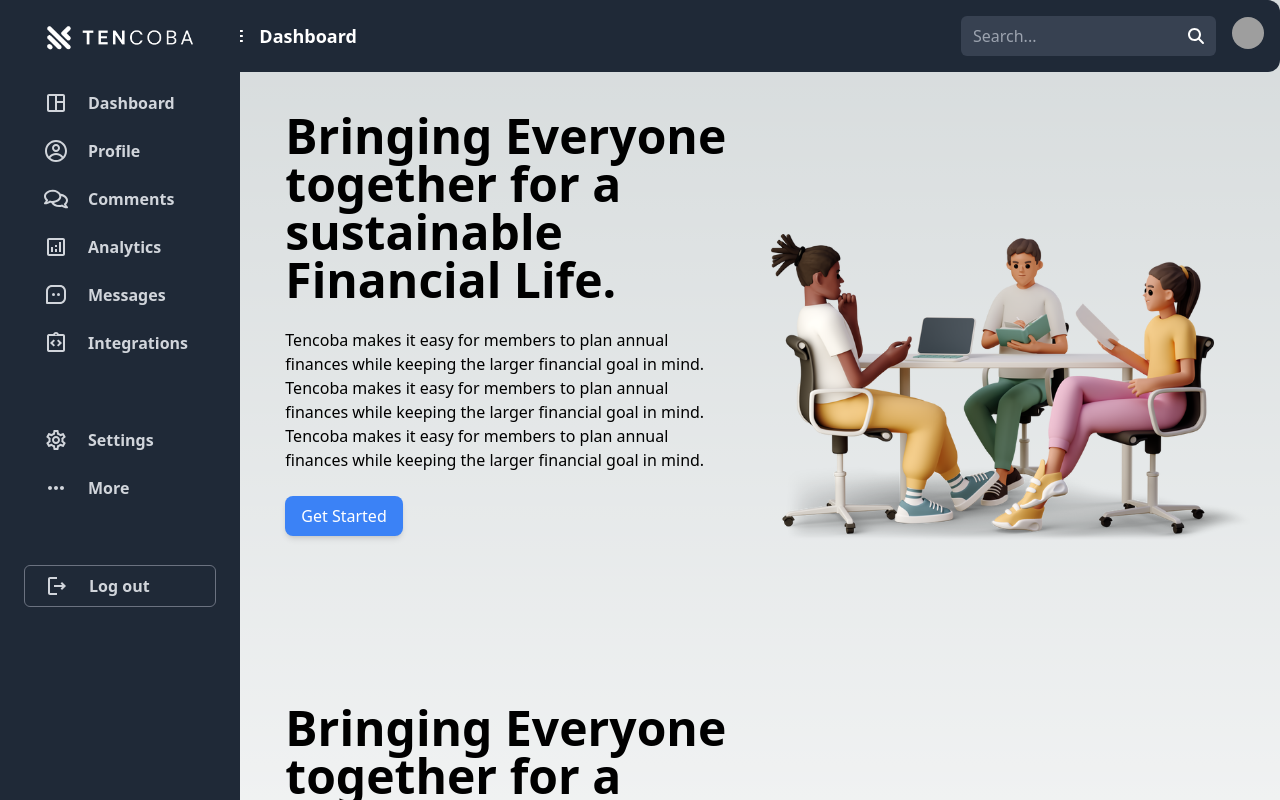
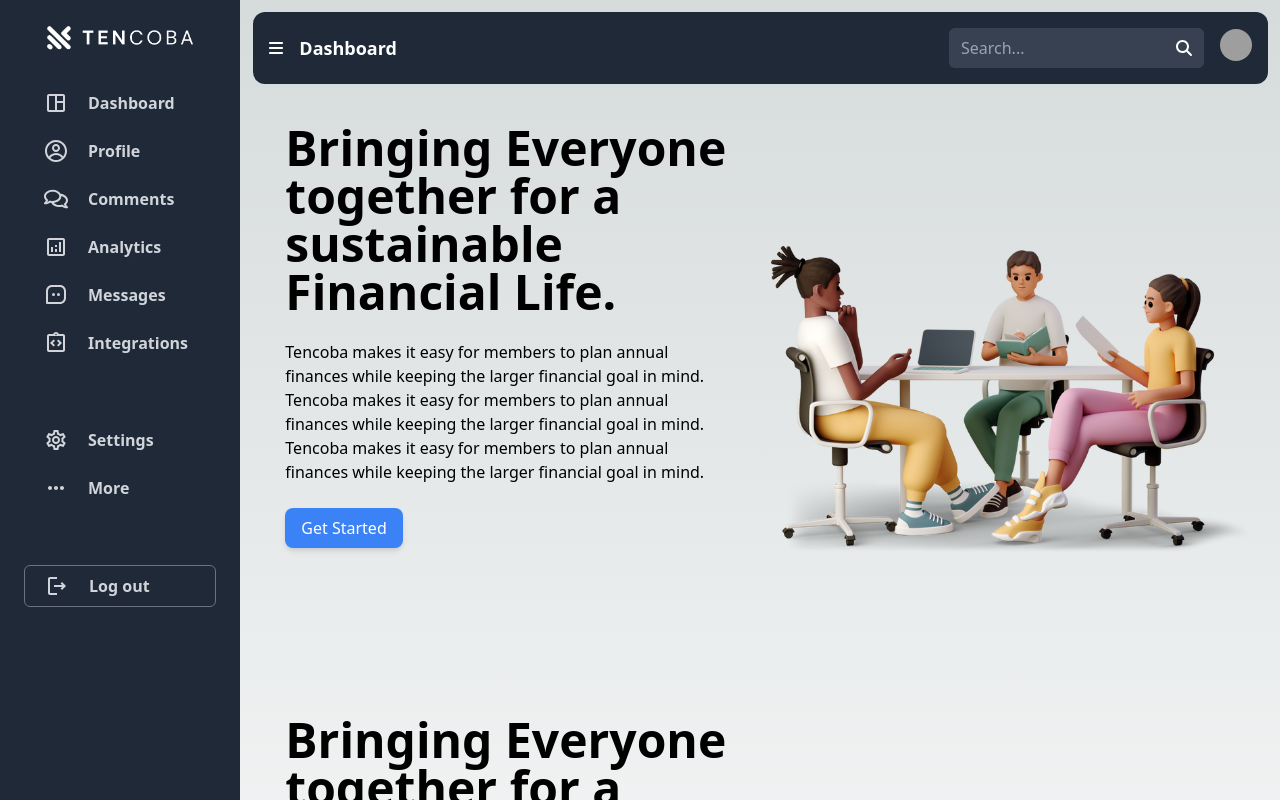
Before and after one commit to johnson419/Tencoba, a Next.js app: page /Dashboard in a window 1280 px wide. Shown: the top 800 px of the page. Built offline with nearby package versions, Linux system fonts and the light colour scheme; grey boxes are pictures that could not be loaded.

Commit message:
Dashnav modifications

```diff
--- a/components/DashNav.js
+++ b/components/DashNav.js
@@ -25,7 +25,7 @@ const DashNav = () => {
   }, []);
 
   return (
-    <nav className="bg-gray-800 py-4 rounded-xl">
+    <nav className="bg-gray-800 py-4 rounded-xl mt-3 mr-3 ml-10">
       <div className="container mx-auto px-4">
         <div className="flex justify-between items-center">
           <div className="flex items-center">
```
